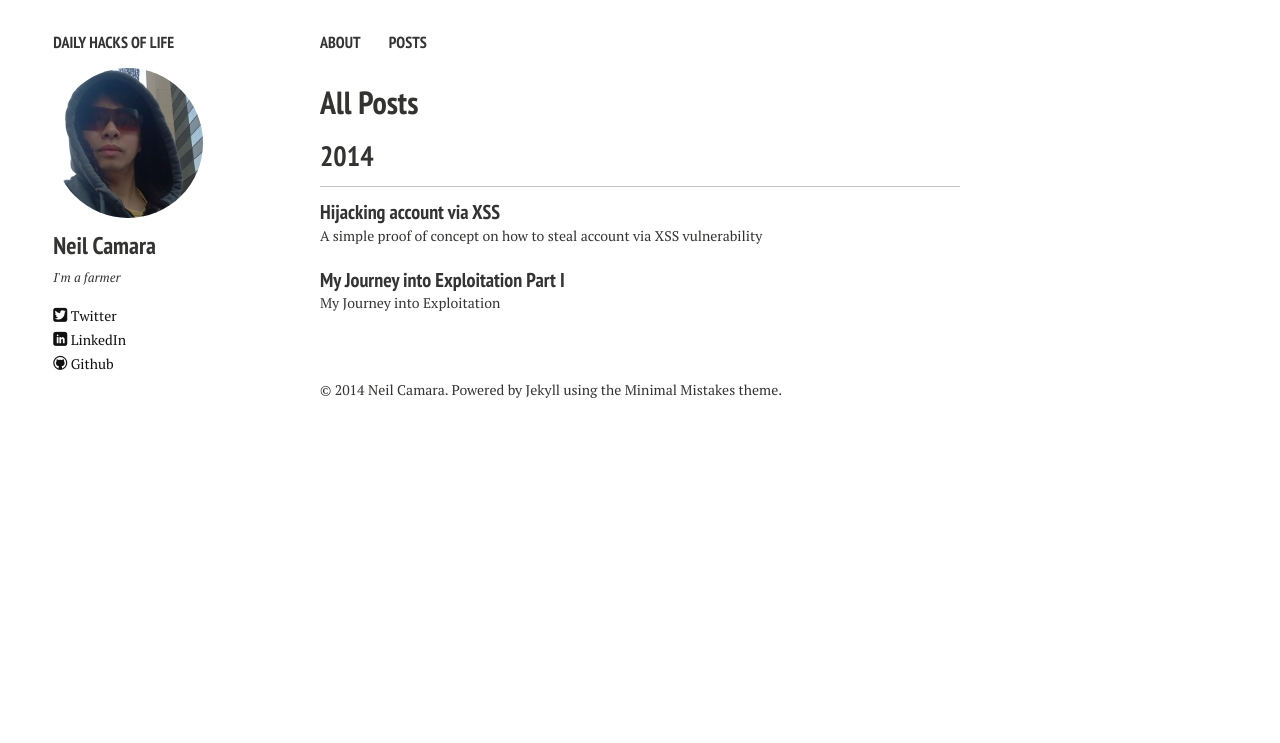
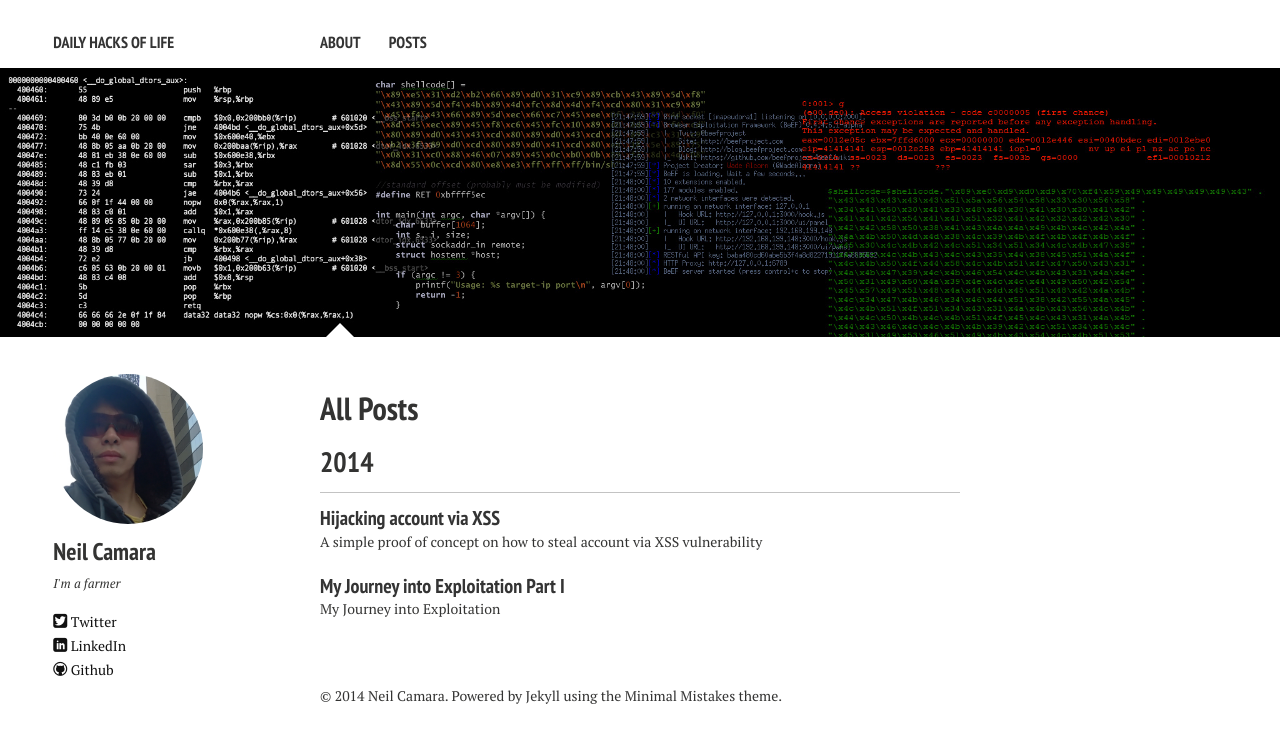
Before and after one commit to c0debreaker/c0debreaker.github.io, a Jekyll site: the page built from posts.md, in a window 1280 px wide. Shown: the top 743 px of the page. Built offline with Jekyll 4.4.1, drawn with Linux system fonts in a browser that asks for light colours; nearby versions of some CDN libraries.

```diff
--- a/posts.md
+++ b/posts.md
@@ -4,4 +4,6 @@ permalink: /posts/
 title: All Posts
 tagline: A List of Posts
 tags: [blog]
+image:
+  feature: texture-feature-01.jpg
 ---
```
